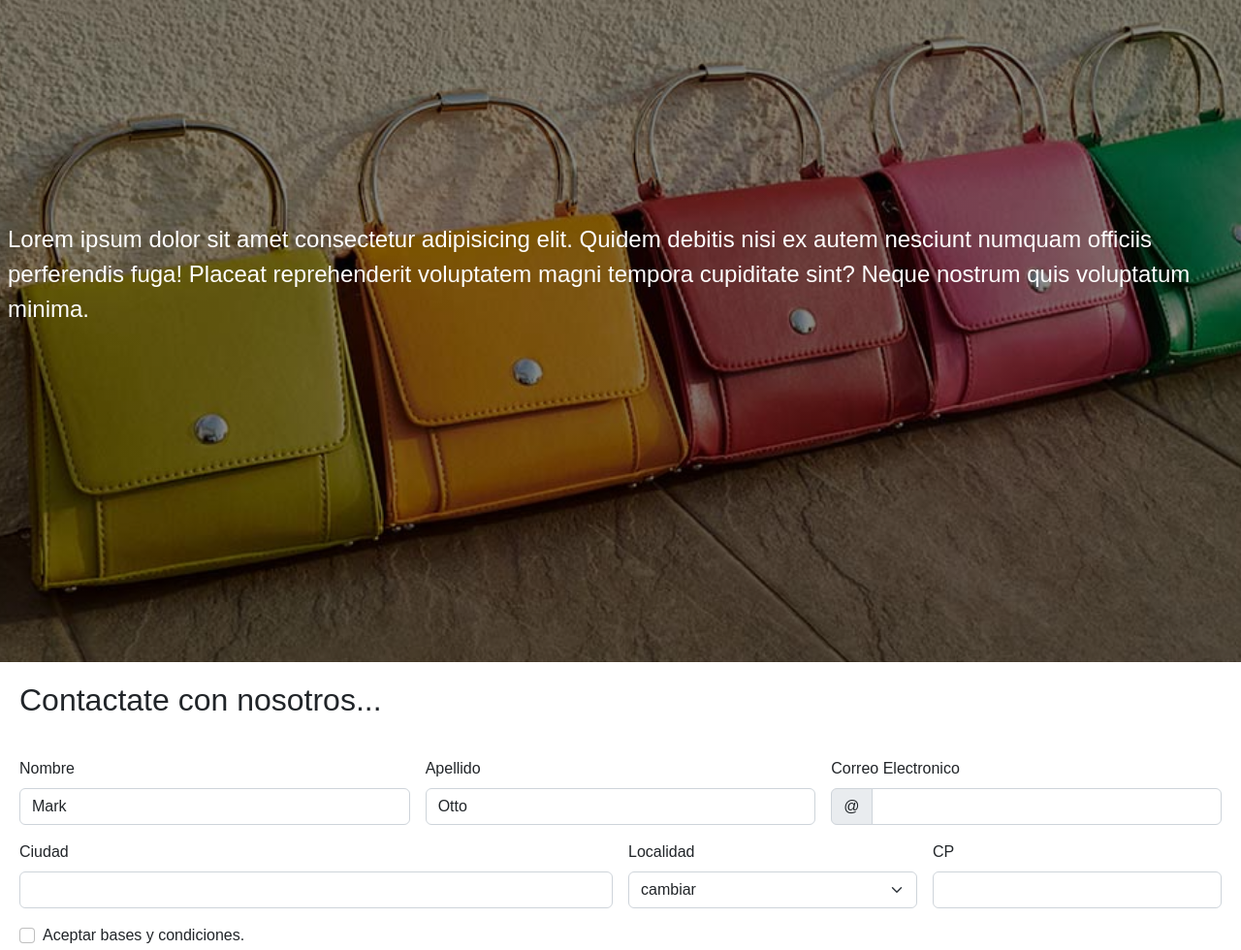
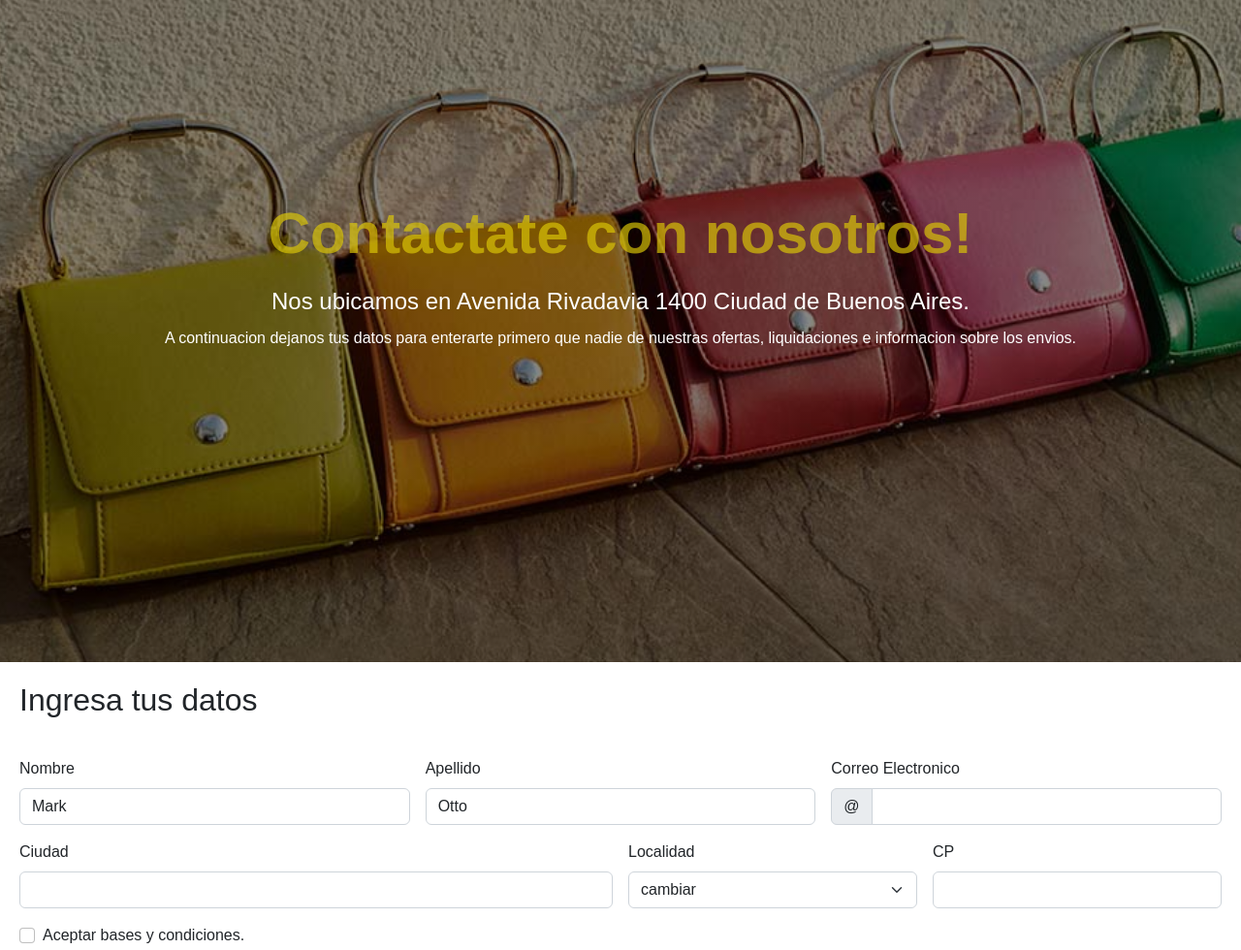
Before and after one commit to gastonmorel21/proyecto-1, a plain HTML site: page pages/Contacto.html in a window 1280 px wide. Shown: the part 117-1097 px from the top of the page at 97% size. Drawn offline with nearby package versions, Linux system fonts and the light colour scheme; a web font is replaced by a local one.

Commit message:
segunda-entrega

```diff
--- a/css/estilos.css
+++ b/css/estilos.css
@@ -44,7 +44,6 @@ header nav ul li a:hover   {
 .tarjetas   {
     transition-duration: 1s;
 }
-
 
 
 
@@ -109,6 +108,9 @@ header nav ul li a {
 
 
 /* MAIN */
+
+
+
 .bienvenidos    {
     width: 100%;
     height: 100vh;
@@ -235,6 +237,7 @@ box-shadow: 9px 10px 11px 4px rgba(0,0,0,0.36);
 box-shadow: 9px 10px 11px 4px rgba(0,0,0,0.36);
 
 }
+
 
 .formulario {
     margin: 20px;
--- a/pages/Contacto.html
+++ b/pages/Contacto.html
@@ -43,10 +43,14 @@
 
 <main>
 
-    <div class="bienvenidos"><p>Lorem ipsum dolor sit amet consectetur adipisicing elit. Quidem debitis nisi ex autem nesciunt numquam officiis perferendis fuga! Placeat reprehenderit voluptatem magni tempora cupiditate sint? Neque nostrum quis voluptatum minima.</p> </div>
+    <div class="bienvenidos">
+      <h2>Contactate con nosotros!</h2>
+      <p>Nos ubicamos en Avenida Rivadavia 1400 Ciudad de Buenos Aires.</p>
+        <span> A continuacion dejanos tus datos para enterarte primero que nadie de nuestras ofertas, liquidaciones e informacion sobre los envios.</span>
+      </div>
 
     <div class="formulario">
-        <h2>Contactate con nosotros...</h2>
+      <h2>Ingresa tus datos</h2>
 
 
         <form class="row g-3 needs-validation" novalidate class="form">
@@ -118,10 +122,6 @@
 
 
 
-
-
-
-
 </main>
 
 <!--Aca va mi footer-->
```
Also changed, not shown: index.html (+0 -1 lines), pages/Nosotros.html (+9 -3 lines), pages/Ofertas.html (+2 -1 lines).
